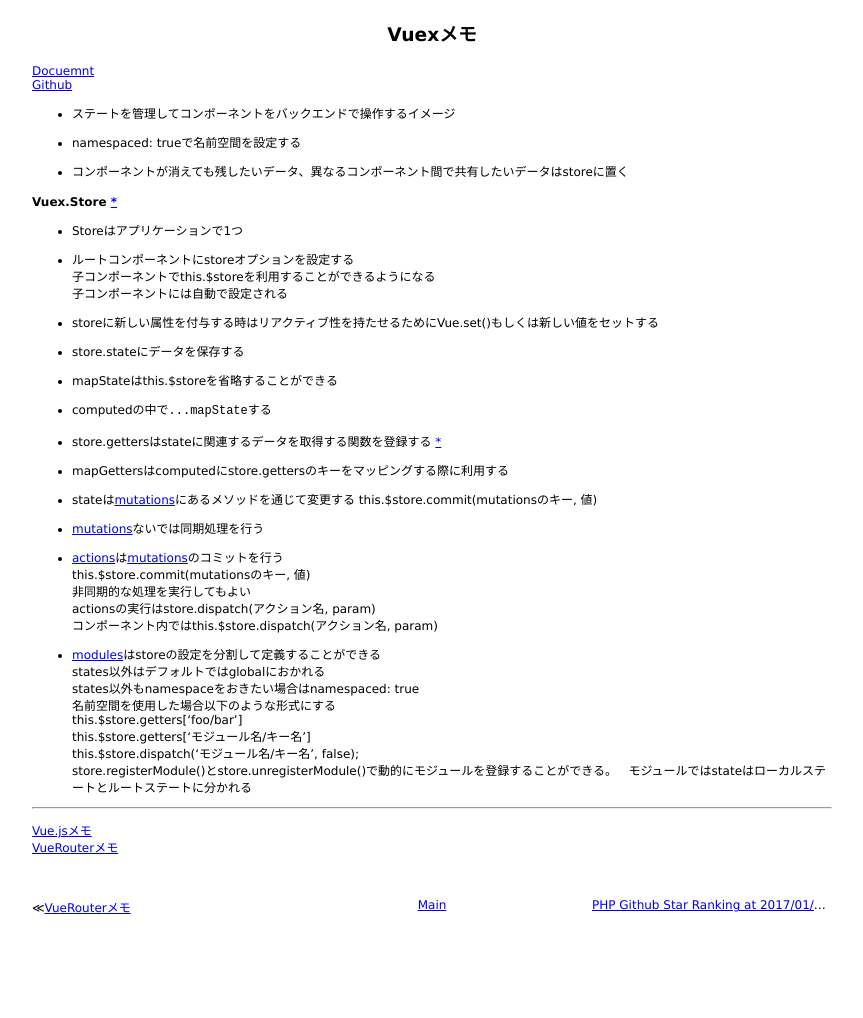
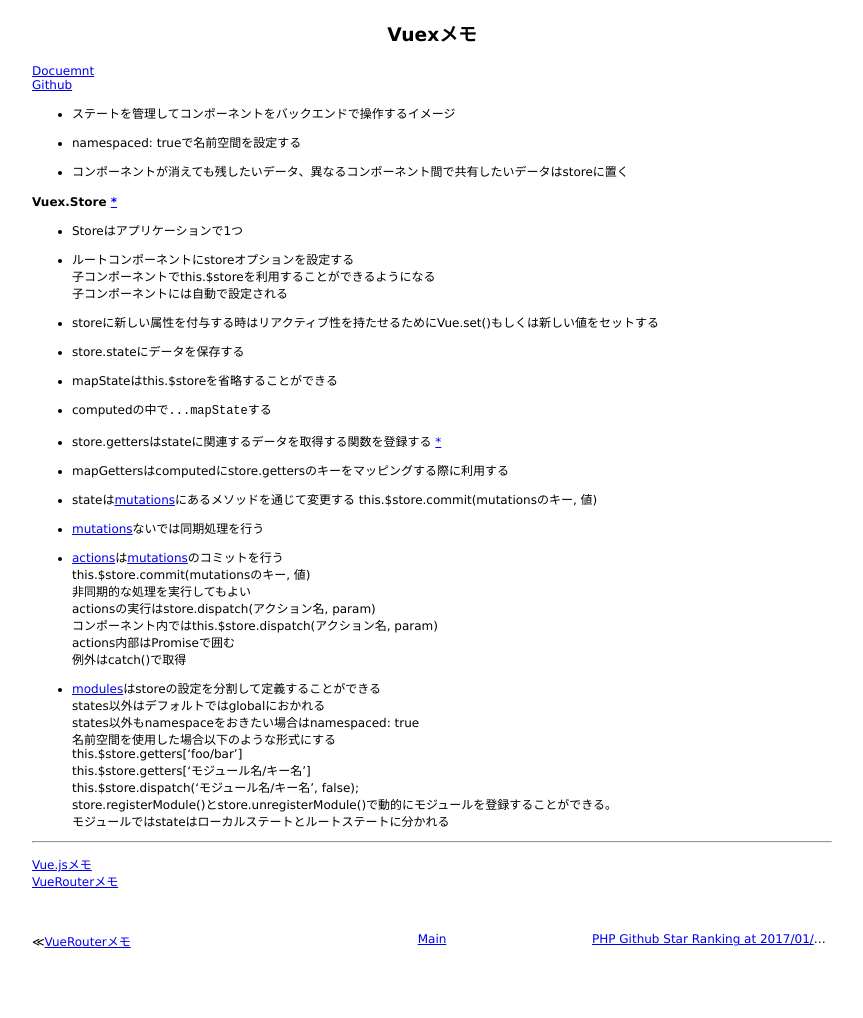
Before and after one commit to 38elements/38elements.github.com, a Jekyll site: the page built from _posts/2017-01-14-vuex.md, in a window 1280 px wide. Shown: the whole page, without its empty margins (208-1071 px from the left). Built offline with Jekyll 4.4.1, drawn with Linux system fonts in a browser that asks for light colours; before the commit the page ends 984 px from its top, so only the background shows below that.

Commit message:
Update 2017-01-14-vuex.md

```diff
--- a/_posts/2017-01-14-vuex.md
+++ b/_posts/2017-01-14-vuex.md
@@ -41,6 +41,8 @@ this.$store.commit(mutationsのキー, 値)
 非同期的な処理を実行してもよい
 actionsの実行はstore.dispatch(アクション名, param)
 コンポーネント内ではthis.$store.dispatch(アクション名, param)
+actions内部はPromiseで囲む
+例外はcatch()で取得
 
 * [modules](https://vuex.vuejs.org/en/modules.html)はstoreの設定を分割して定義することができる
 states以外はデフォルトではglobalにおかれる
```
